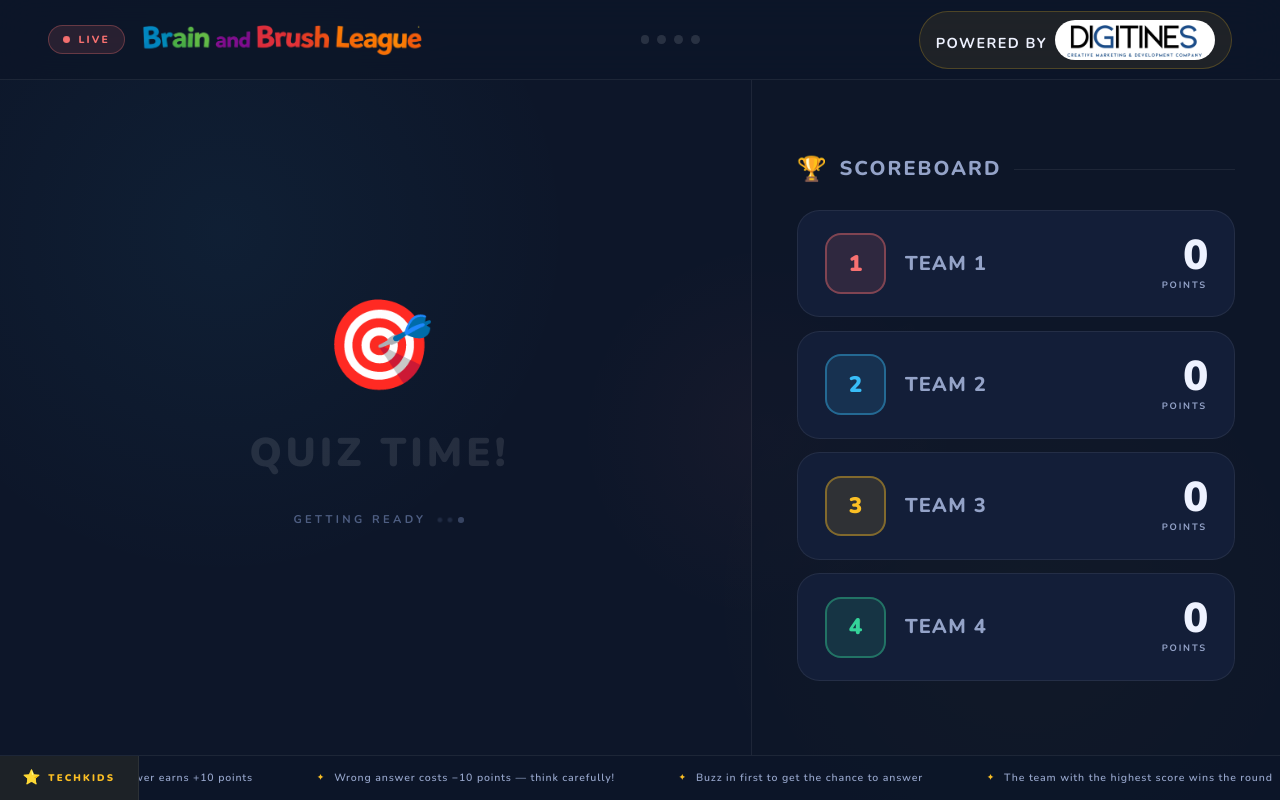
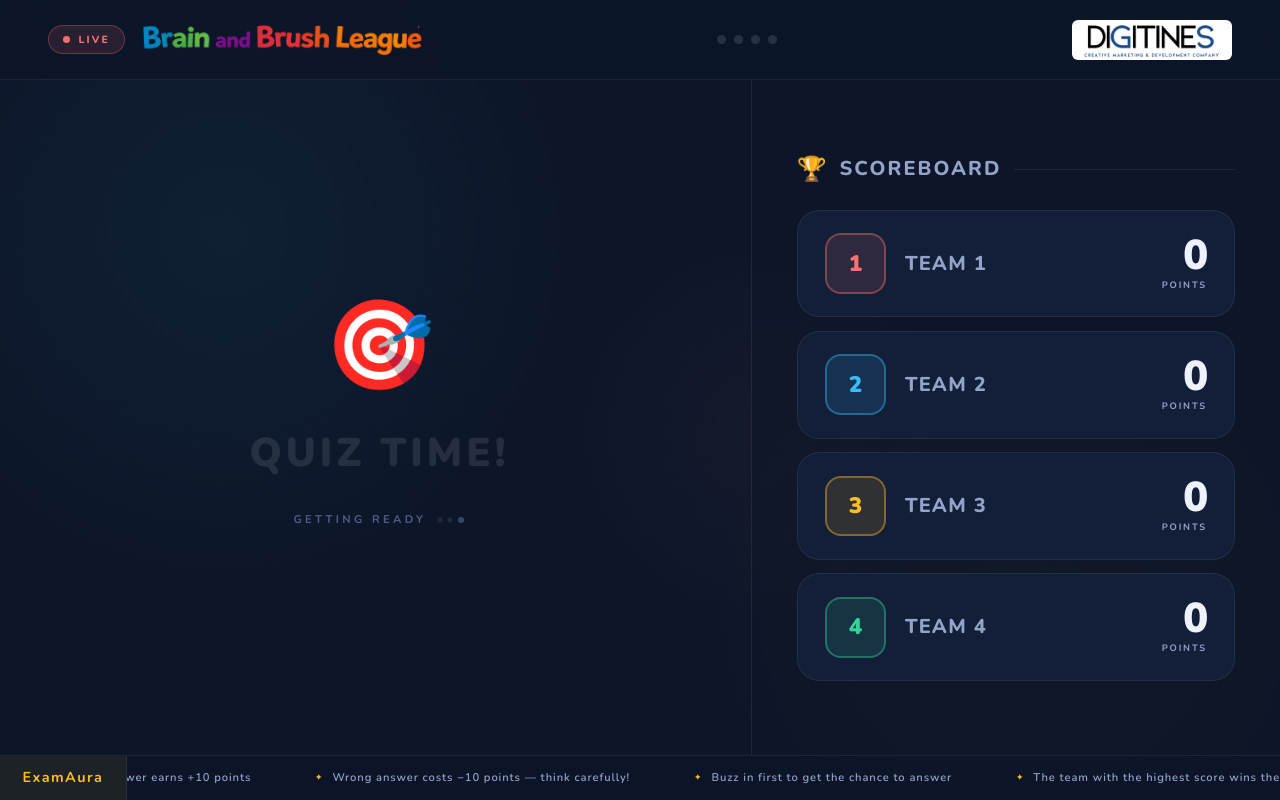
Before and after one commit to aniket-thapa/game-show, a React (Vite) app: page /display in a window 1280 px wide. Built offline with nearby package versions, Linux system fonts and the light colour scheme.

Commit message:
style: update ticker styles and sponsor branding in Display page

```diff
--- a/src/pages/Display.jsx
+++ b/src/pages/Display.jsx
@@ -494,8 +494,8 @@ export default function Display() {
           background: rgba(251,191,36,0.07); flex-shrink: 0;
         }
         .ticker-label {
-          font-size: 0.6rem; font-weight: 900; letter-spacing: 0.22em;
-          text-transform: uppercase; color: #FBBF24; white-space: nowrap;
+          font-size: 0.9rem; font-weight: 700; letter-spacing: 0.1em;
+           color: #FBBF24; white-space: nowrap;
         }
         .ticker-scroll { flex: 1; overflow: hidden; padding: 0 1rem; }
         .ticker-inner {
@@ -504,7 +504,7 @@ export default function Display() {
         }
         @keyframes tickerMove { from{transform:translateX(0)} to{transform:translateX(-50%)} }
         .ticker-item {
-          font-size: 0.66rem; font-weight: 600; letter-spacing: 0.08em;
+          font-size: 0.7rem; font-weight: 600; letter-spacing: 0.08em;
           color: var(--text-2); flex-shrink: 0;
           display: flex; align-items: center; gap: 0.6rem;
         }
@@ -549,13 +549,12 @@ export default function Display() {
           </div>
 
           <div className="dr-header-right">
-            <div className="sponsor-pill">
-              <span className="sponsor-pre">Powered by</span>
+            <div>
               <span className="sponsor-name">
                 <img
                   src="/digitines.webp"
                   alt="Sponsor Logo"
-                  className="h-10 rounded-full"
+                  className="h-10 rounded-md"
                 />
               </span>
             </div>
@@ -847,8 +846,8 @@ export default function Display() {
         {/* ── TICKER ── */}
         <footer className="dr-ticker">
           <div className="ticker-badge">
-            <span style={{ fontSize: '0.9rem' }}>⭐</span>
-            <span className="ticker-label">TechKids</span>
+            {/* Branding of Us */}
+            <span className="ticker-label">ExamAura</span>
           </div>
           <div className="ticker-scroll">
             <div className="ticker-inner">
```
